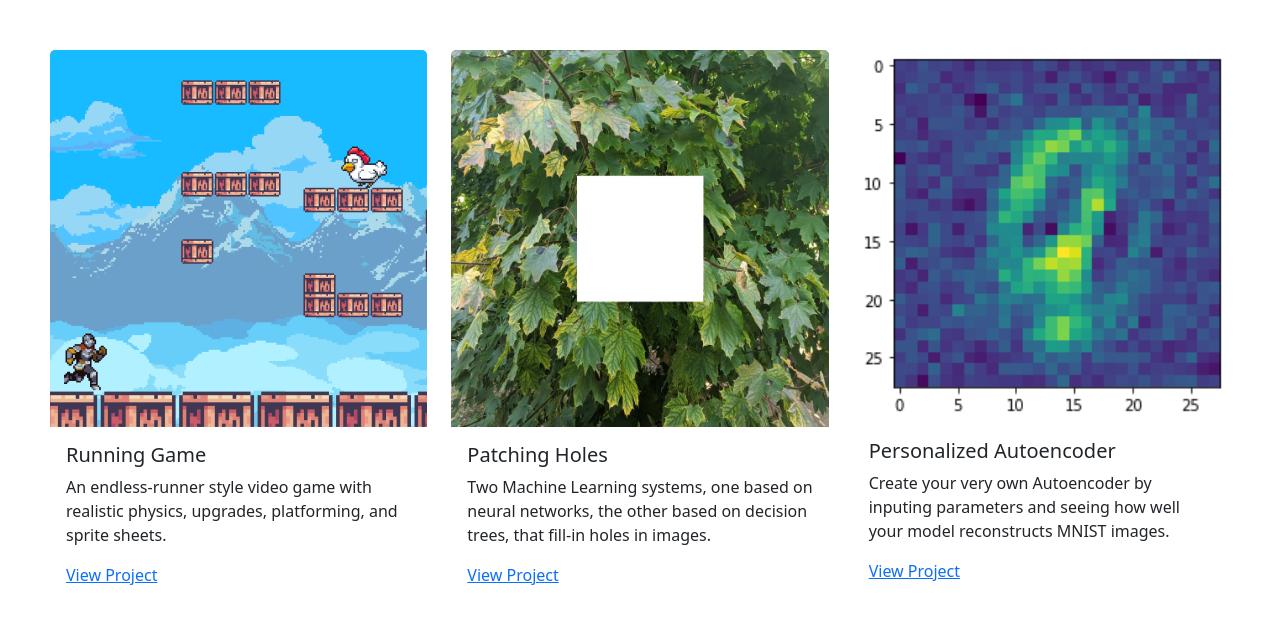
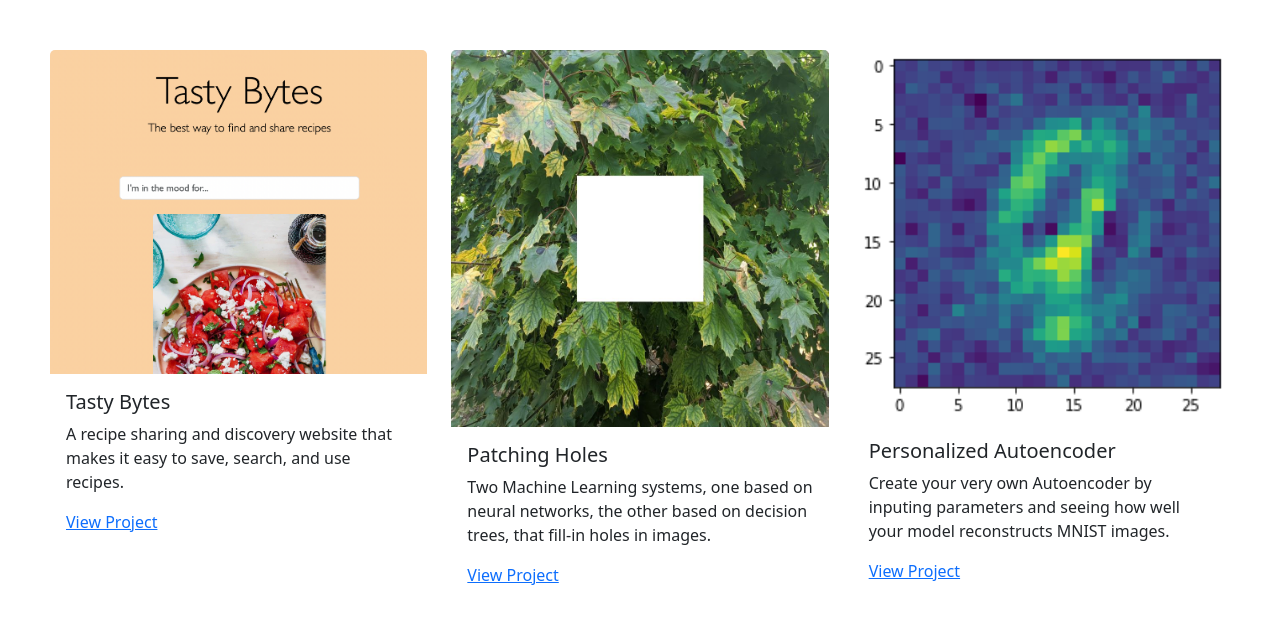
Before and after one commit to GiladSchneider/giladschneiderwebsite, a Flask app: page /projects in a window 1280 px wide. Shown: the part 95-719 px from the top of the page. Run offline with Flask 2, Linux system fonts and the light colour scheme.

Commit message:
project1 change

```diff
--- a/templates/projects.html
+++ b/templates/projects.html
@@ -6,9 +6,9 @@
         <div class="card col border-0">
         <img class="card-img-top" src="/static/project1_image.png" alt="Card image cap" >
         <div class="card-body">
-            <h5 class="card-title">Running Game</h5>
-            <p class="card-text">An endless-runner style video game with realistic physics, upgrades, platforming, and sprite sheets.</p>
-            <a href="https://github.com/GiladSchneider/Running-Game" target="_blank">View Project</a>
+            <h5 class="card-title">Tasty Bytes</h5>
+            <p class="card-text">A recipe sharing and discovery website that makes it easy to save, search, and use recipes.</p>
+            <a href="https://github.com/GiladSchneider/TastyBytes" target="_blank">View Project</a>
         </div>
         </div>
         <div class="card col border-0">
```
Also changed, not shown: static/project1_image.png, 2 other files.
